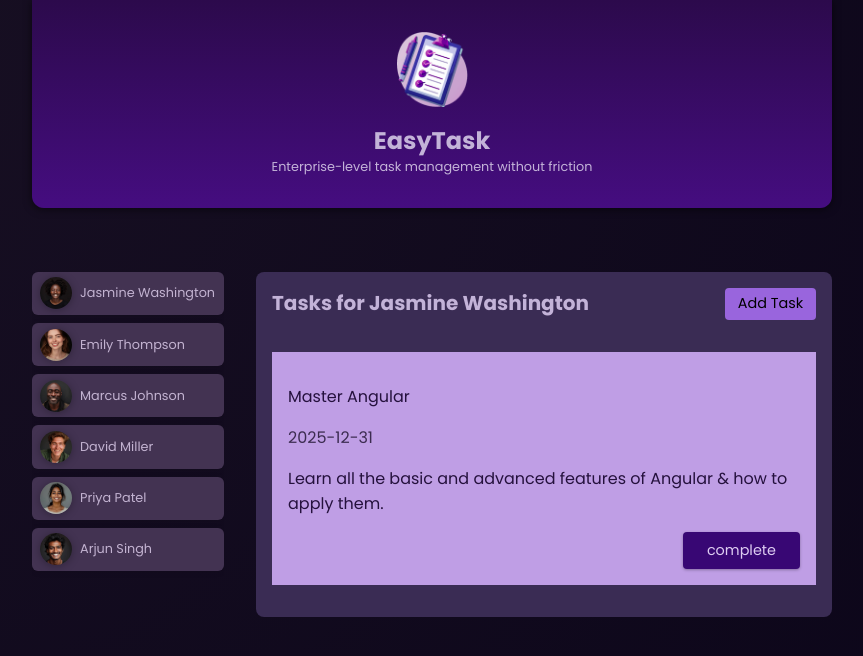
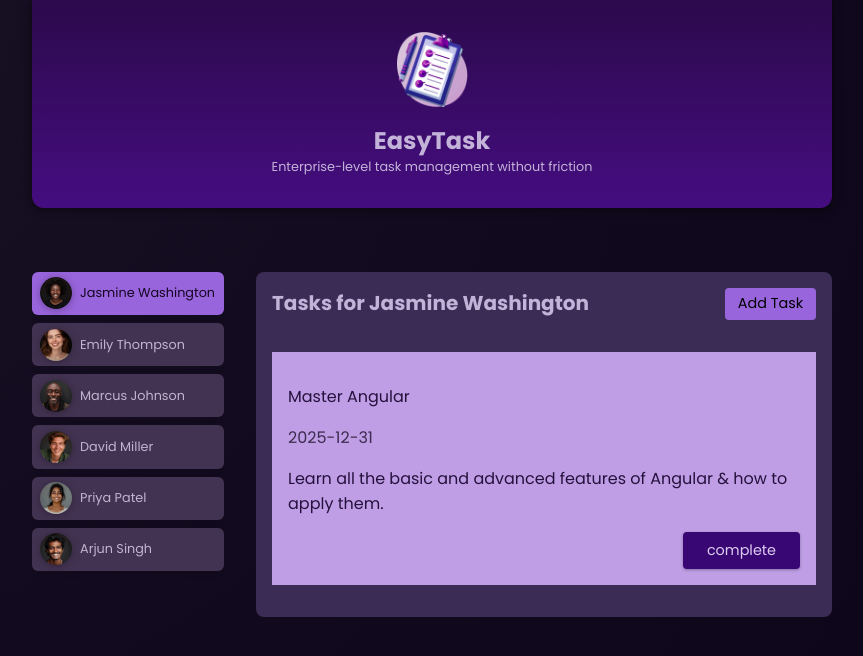
Before and after one commit to Stillintheflow/angular, an Angular app: page / in a window 1280 px wide. Both pictures are taken after a click on the button "Jasmine Washington". Shown: the top 656 px of the page, without its empty margins (208-1071 px from the left). Built offline with nearby package versions, Linux system fonts and the light colour scheme.

Commit message:
mark task as completed

```diff
--- a/src/app/app.html
+++ b/src/app/app.html
@@ -4,7 +4,7 @@
   <ul id="users">
     @for (user of users; track user.id) {
       <li>
-        <app-user (select)="onSelectUserApp($event)" [user]="user" />
+        <app-user (select)="onSelectUserApp($event)" [user]="user" [selected]="user.id===slectedUserId"/>
       </li>
     }
   </ul>
--- a/src/app/tasks/task/task.html
+++ b/src/app/tasks/task/task.html
@@ -3,6 +3,6 @@
   <time>{{task.dueDate}}</time>
   <p>{{task.summary}}</p>
   <p class="actions">
-    <button>complete</button>
+    <button (click)="onCompleteTask()">complete</button>
   </p>
 </article>
--- a/src/app/tasks/task/task.ts
+++ b/src/app/tasks/task/task.ts
@@ -1,4 +1,4 @@
-import { Component, Input } from '@angular/core';
+import { Component, EventEmitter, Input, Output } from '@angular/core';
 import { TaskInterface } from './task.model';
 @Component({
   selector: 'app-task',
@@ -8,4 +8,9 @@ import { TaskInterface } from './task.model';
 })
 export class Task {
   @Input({required: true}) task!: TaskInterface;
+  @Output() complete = new EventEmitter<string>();
+
+  onCompleteTask(): void {
+    this.complete.emit(this.task.id);
+  }
 }
--- a/src/app/tasks/tasks.html
+++ b/src/app/tasks/tasks.html
@@ -9,7 +9,7 @@
   <ul>
     @for (task of selectedUserTasks; track task.id) {
       <li>
-        <app-task [task]="task" />
+        <app-task [task]="task" (complete)="onHearTaskComplete($event)" />
       </li>
     }
   </ul>
--- a/src/app/tasks/tasks.ts
+++ b/src/app/tasks/tasks.ts
@@ -42,4 +42,8 @@ export class Tasks {
   get selectedUserTasks() {
     return this.tasks.filter(task => task.userId === this.userId);
   }
+
+  onHearTaskComplete(id: string) {
+    this.tasks = this.tasks.filter(task => task.id !== id);
+  }
 }
--- a/src/app/user/user.html
+++ b/src/app/user/user.html
@@ -1,5 +1,5 @@
 <div>
-  <button (click)="onSelectUser()">
+  <button [class.active]="selected" (click)="onSelectUser()">
     <img [src]="imagePath" [alt]="user.name" />
     <span>{{ user.name }}</span>
   </button>
--- a/src/app/user/user.ts
+++ b/src/app/user/user.ts
@@ -15,6 +15,7 @@ import { UserInterface } from './user.model';
 })
 export class User {
   @Input({required: true}) user!: UserInterface;
+  @Input({required: true}) selected!: boolean;
   @Output() select = new EventEmitter<string>();
 
   // avatar = input.required<string>();
```
